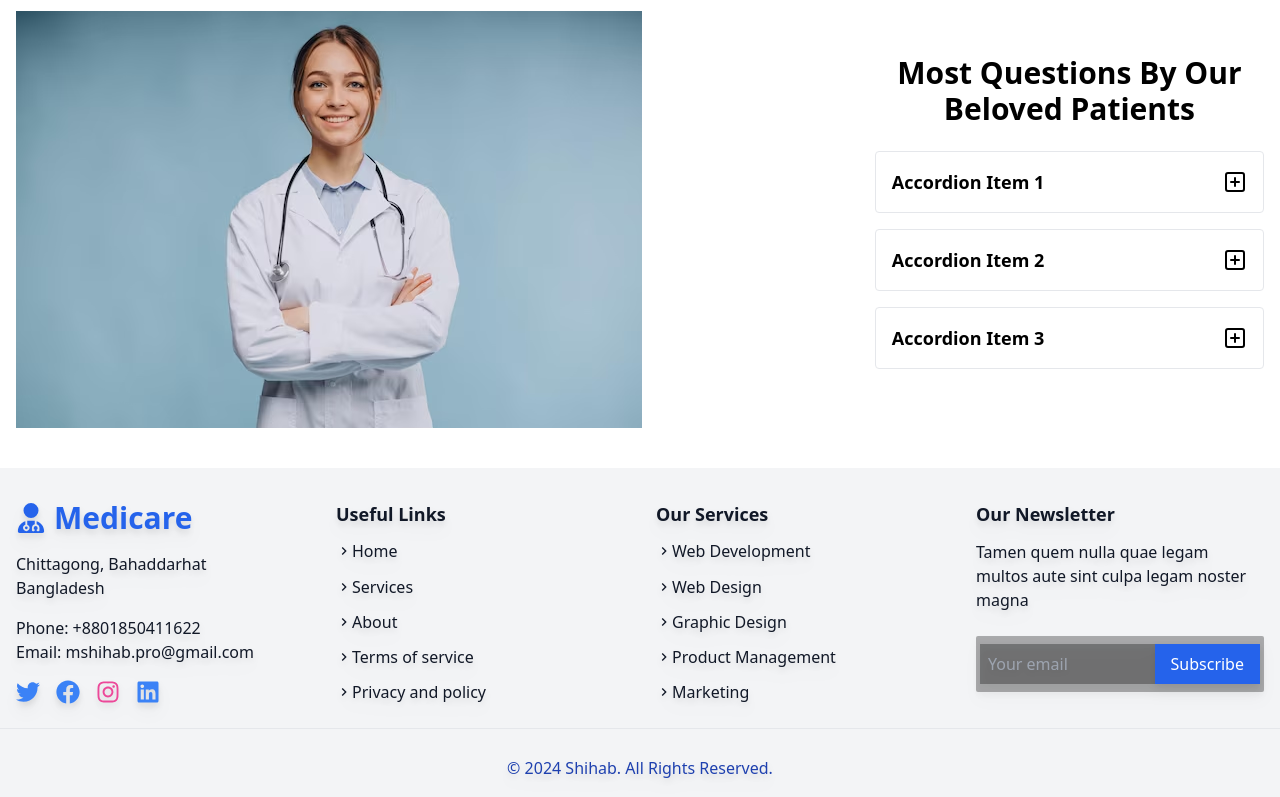
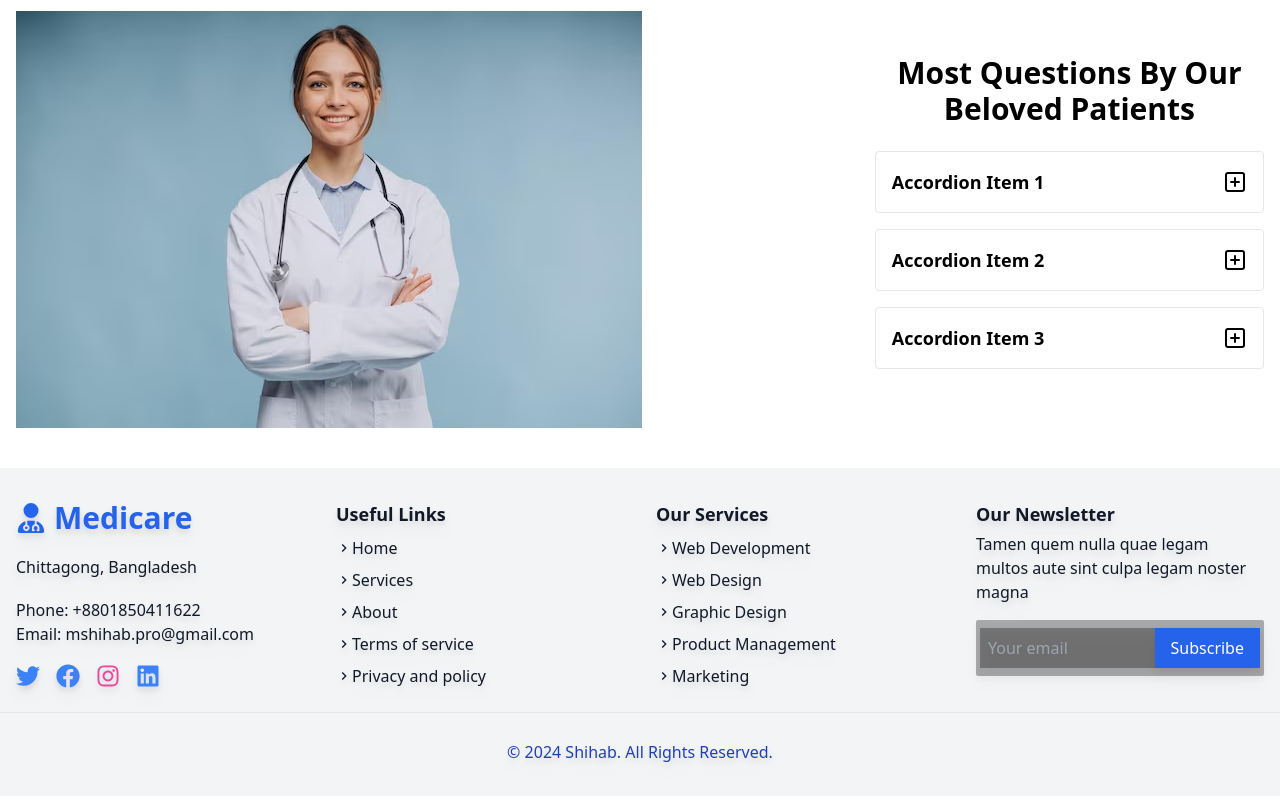
Before and after one commit to IamShihabPro/Hospital-client, a React (Vite) app: page / in a window 1280 px wide. Shown: the part 2472-3269 px from the top of the page. Built offline with nearby package versions, Linux system fonts and the light colour scheme; no server answers.

Commit message:
footer update

```diff
--- a/src/components/Footer/Footer.jsx
+++ b/src/components/Footer/Footer.jsx
@@ -11,9 +11,9 @@ const Footer = () => {
 
           <div className="flex flex-col justify-between items-start gap-4">
             <h1 className="text-3xl font-bold flex justify-center gap-2 items-center text-blue-600"> <FaUserDoctor/> Medicare</h1>
-            <div className="flex flex-col items-start">
-              <p>Chittagong, Bahaddarhat</p>
-              <p>Bangladesh</p>
+            <div className="text-start">
+              <p>Chittagong, Bangladesh</p>
+              {/* <p>Bangladesh</p> */}
             </div>
             <div className="text-start">
               <h1>Phone: +8801850411622</h1>
```
